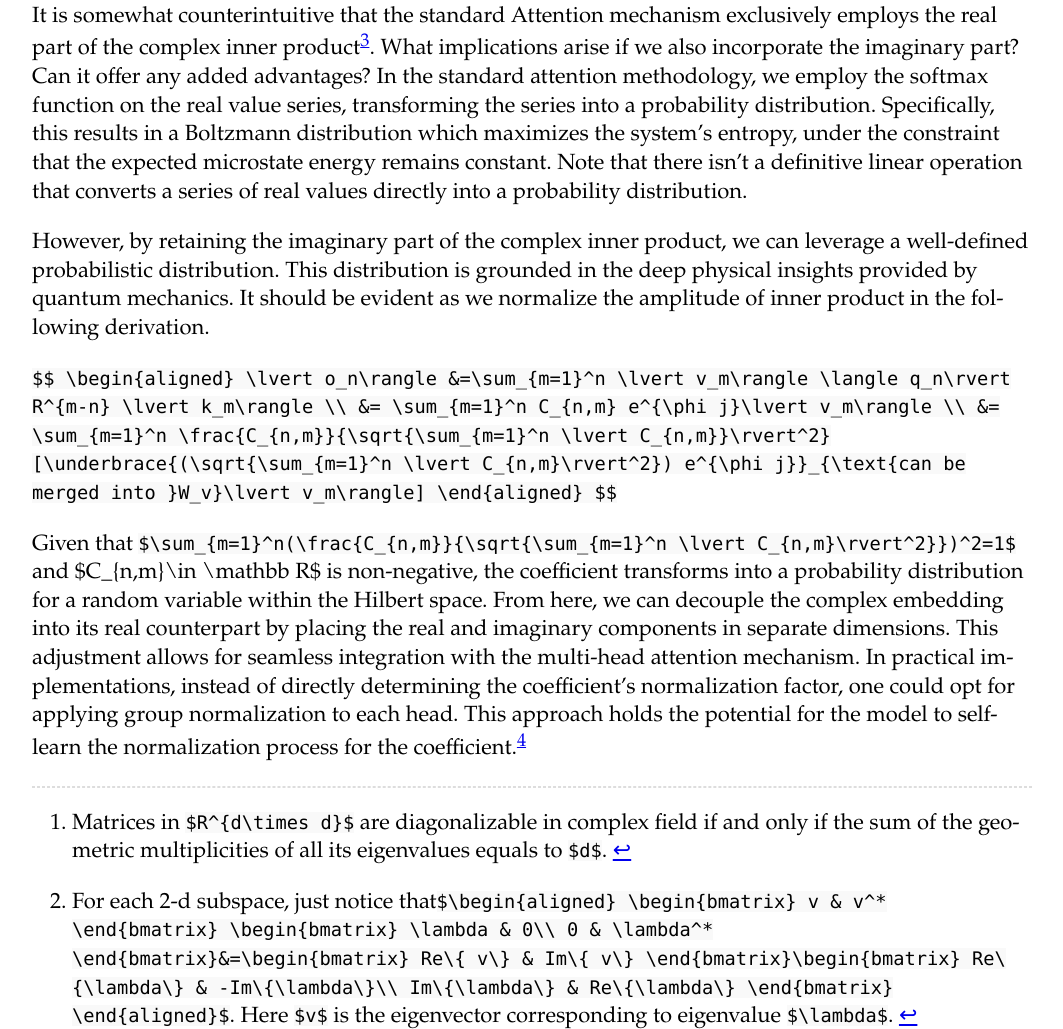
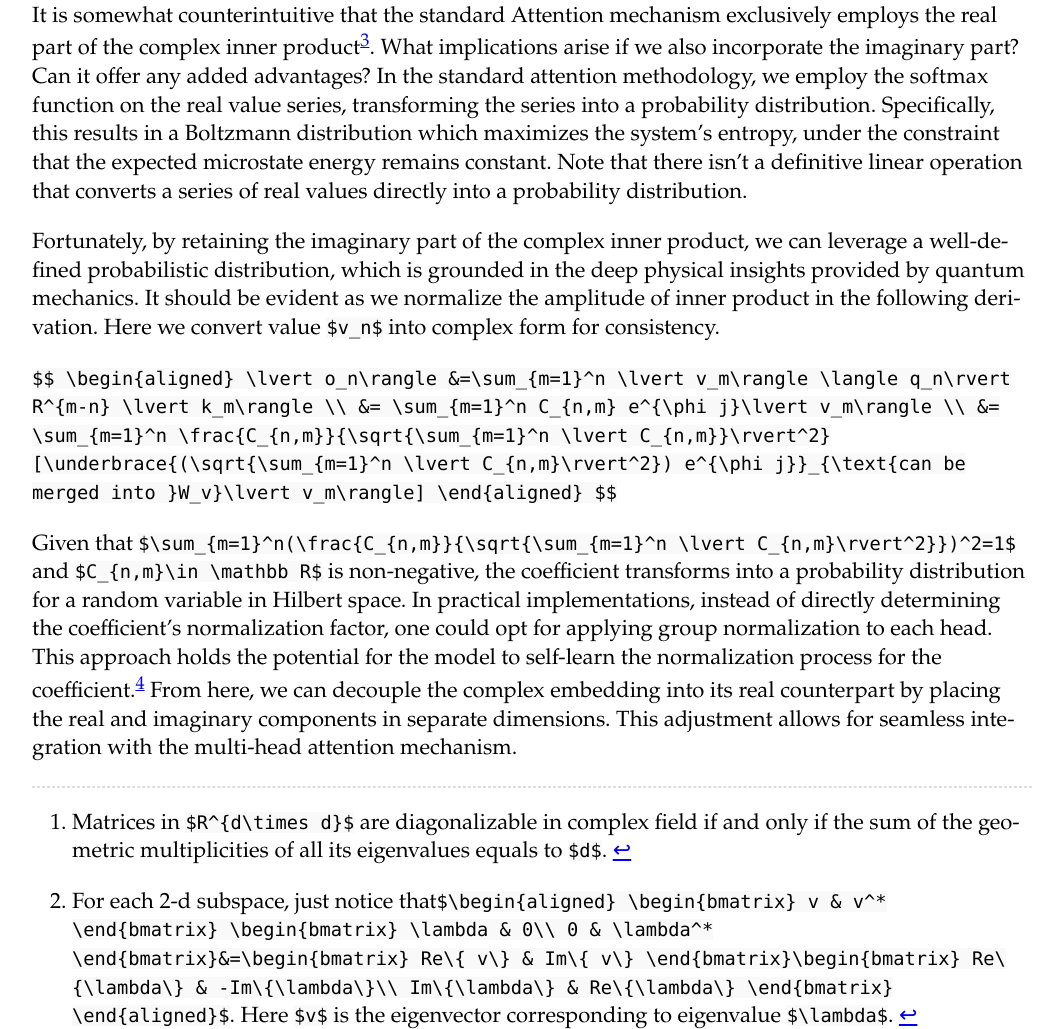
Before and after one commit to Yifei-Zuo/yifei-zuo.github.io, a plain HTML site: page posts/complex-linear-transformer/index.html in a window 1280 px wide. Shown: the part 1406-2435 px from the top of the page, without its empty margins (108-1171 px from the left). Drawn offline with nearby package versions, Linux system fonts and the light colour scheme; some packages are replaced by stand-ins of ours.

Commit message:
draft-revise

```diff
--- a/posts/complex-linear-transformer/index.html
+++ b/posts/complex-linear-transformer/index.html
@@ -43,9 +43,9 @@ Here we assume <code>$ S_0=0$</code>. Calculating the matrix power <code>$ A^n$<
 <p><code>$$ \begin{aligned} S_n &amp;= \sum_{m=1}^n U \Lambda^{n-m} U^H k_m v_m^T \\ \mathsf{attention}(\mathbb x_n) &amp;= \sum_{m=1}^n  q_n^T U \Lambda^{n-m} U^H k_m v_m^T \\ \end{aligned} $$</code></p>
 <p>Further assuming all eigenvalues of <code>$A$</code> are exclusively complex (absence of real eigenvalues), and owing to the properties of eigenvalue decomposition, these complex eigenvalues, paired with their respective eigenvectors, come in conjugate pairs. An orthogonal basis transformation<sup id="fnref:2"><a href="#fn:2" class="footnote-ref" role="doc-noteref">2</a></sup>, which converts the matrix <code>$U, \Lambda$</code> into its real-valued counterpart, facilitates the merging of the unitary matrix with the query and key projection. This process offers a comparable interpretation to RoPE, especially when the eigenvectors of <code>$A$</code> are normalized to be unitary. If scaled by a consistently decaying factor <code>$\gamma$</code>, it parallels the retentive mechanism. We denote the rotation matrix as <code>$\mathcal R$</code> by convention.</p>
 <p>It is somewhat counterintuitive that the standard Attention mechanism exclusively employs the real part of the complex inner product<sup id="fnref:3"><a href="#fn:3" class="footnote-ref" role="doc-noteref">3</a></sup>. What implications arise if we also incorporate the imaginary part? Can it offer any added advantages? In the standard attention methodology, we employ the softmax function on the real value series, transforming the series into a probability distribution. Specifically, this results in a Boltzmann distribution which maximizes the system&rsquo;s entropy, under the constraint that the expected microstate energy remains constant. Note that there isn&rsquo;t a definitive linear operation that converts a series of real values directly into a probability distribution.</p>
-<p>However, by retaining the imaginary part of the complex inner product, we can leverage a well-defined probabilistic distribution. This distribution is grounded in the deep physical insights provided by quantum mechanics. It should be evident as we normalize the amplitude of inner product in the following derivation.</p>
+<p>Fortunately, by retaining the imaginary part of the complex inner product, we can leverage a well-defined probabilistic distribution, which is grounded in the deep physical insights provided by quantum mechanics. It should be evident as we normalize the amplitude of inner product in the following derivation. Here we convert value <code>$v_n$</code> into complex form for consistency.</p>
 <p><code>$$ \begin{aligned} \lvert o_n\rangle &amp;=\sum_{m=1}^n \lvert v_m\rangle \langle q_n\rvert R^{m-n} \lvert k_m\rangle \\ &amp;= \sum_{m=1}^n C_{n,m} e^{\phi j}\lvert v_m\rangle \\ &amp;= \sum_{m=1}^n \frac{C_{n,m}}{\sqrt{\sum_{m=1}^n \lvert C_{n,m}}\rvert^2} [\underbrace{(\sqrt{\sum_{m=1}^n \lvert C_{n,m}\rvert^2}) e^{\phi j}}_{\text{can be merged into }W_v}\lvert v_m\rangle] \end{aligned} $$</code></p>
-<p>Given that <code>$\sum_{m=1}^n(\frac{C_{n,m}}{\sqrt{\sum_{m=1}^n \lvert C_{n,m}\rvert^2}})^2=1$</code> and $C_{n,m}\in \mathbb R$ is non-negative, the coefficient transforms into a probability distribution for a random variable within the Hilbert space. From here, we can decouple the complex embedding into its real counterpart by placing the real and imaginary components in separate dimensions. This adjustment allows for seamless integration with the multi-head attention mechanism. In practical implementations, instead of directly determining the coefficient&rsquo;s normalization factor, one could opt for applying group normalization to each head. This approach holds the potential for the model to self-learn the normalization process for the coefficient.<sup id="fnref:4"><a href="#fn:4" class="footnote-ref" role="doc-noteref">4</a></sup></p>
+<p>Given that <code>$\sum_{m=1}^n(\frac{C_{n,m}}{\sqrt{\sum_{m=1}^n \lvert C_{n,m}\rvert^2}})^2=1$</code> and <code>$C_{n,m}\in \mathbb R$</code> is non-negative, the coefficient transforms into a probability distribution for a random variable in Hilbert space. In practical implementations, instead of directly determining the coefficient&rsquo;s normalization factor, one could opt for applying group normalization to each head. This approach holds the potential for the model to self-learn the normalization process for the coefficient.<sup id="fnref:4"><a href="#fn:4" class="footnote-ref" role="doc-noteref">4</a></sup> From here, we can decouple the complex embedding into its real counterpart by placing the real and imaginary components in separate dimensions. This adjustment allows for seamless integration with the multi-head attention mechanism.</p>
 <div class="footnotes" role="doc-endnotes">
 <hr>
 <ol>
```
